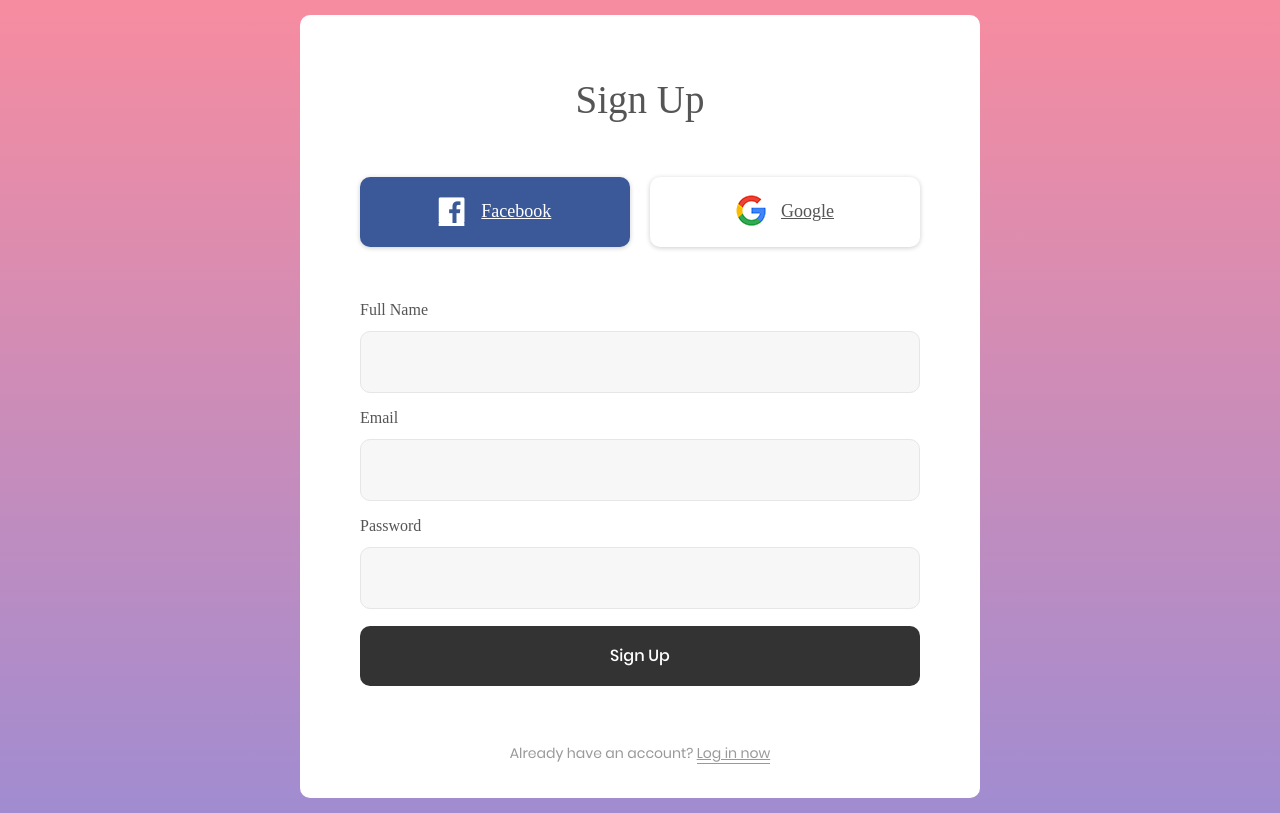
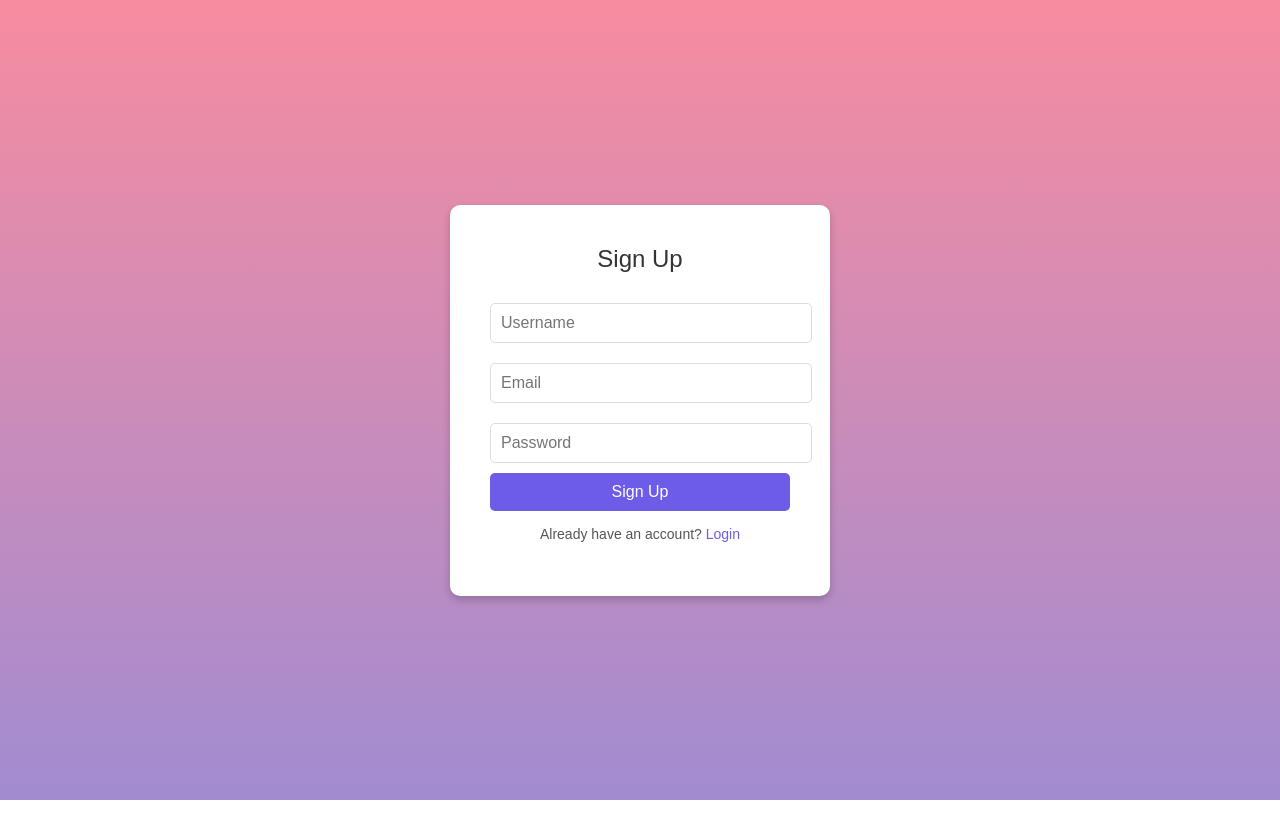
Before and after one commit to Bauer410/ExpenseTracker, a Flask app: page /signup in a window 1280 px wide. Run offline with Flask 3, Linux system fonts and the light colour scheme; some libraries are stand-ins or nearby versions; some web fonts are replaced.

Commit message:
- adapt all components to work correctly together - auto formating html files

```diff
--- a/app.py
+++ b/app.py
@@ -6,31 +6,46 @@ app = Flask(__name__, static_folder='templates', static_url_path='/static')
 db = DatabaseManager()
 app.secret_key = "secret_key"  # Necessary for using flash messages
 
+
 @app.route('/')
 def index():
     if 'username' not in session:
         return redirect(url_for('login'))
 
+    dbUser = db.getUserByUsername(session['username'])
     expenses = []
-    total_expenses = 0
-    if not app.debug:
-        expenses = db.getUserExpenses()
-        total_expenses = db.getTotalExpenses()
+    expensesAllUsers = db.getUserExpenses()
+    for expense in expensesAllUsers:
+        if expense['username'] == dbUser['username']:
+            expenses.append(expense)
 
-    return render_template('index.html', expenses=expenses, total_expenses=total_expenses)
+    return render_template('index.html', expenses=expenses, total_expenses=db.getTotalExpenses(dbUser['user_id']))
+
 
 @app.route('/login', methods=['GET', 'POST'])
 def login():
     if request.method == 'POST':
-        # Automatically log in without checking credentials
         session['username'] = request.form['username']
         flash("Login successful", "success")
         return redirect(url_for('index'))
-    return render_template('Login.html')
+    return render_template('login.html')
+
 
 @app.route('/loginVerify', methods=['POST'])
 def login_verify():
-    return login()
+    username = request.form['username']
+    password = request.form['password']
+    dbUser = db.getUserByUsername(username)
+
+    # Check if the username and password match
+    if dbUser['username'] == username and dbUser['password_hash'] == password:
+        session['username'] = username
+        flash("Login successful", "success")
+        return redirect(url_for('index'))
+    else:
+        flash("Invalid credentials", "error")
+        return redirect(url_for('login'))
+
 
 @app.route('/logout')
 def logout():
@@ -38,13 +53,20 @@ def logout():
     flash("You have been logged out", "success")
     return redirect(url_for('login'))
 
+
 @app.route('/signup', methods=['GET', 'POST'])
 def signup():
     if request.method == 'POST':
-        # Dummy action to redirect to the main page after signup
+        username = request.form['username']
+        email = request.form['email']
+        password = request.form['password']
+
+        db.addUser(username, email, password)
+        session['username'] = request.form['username']
         flash('Sign up successful! Redirecting to the main page.', 'success')
         return redirect(url_for('index'))
-    return render_template('SignUp.html')
+    return render_template('signup.html')
+
 
 @app.route("/addExpense", methods=['POST'])
 def add_expense():
@@ -52,16 +74,21 @@ def add_expense():
         flash("You need to log in first", "error")
         return redirect(url_for('login'))
 
+    dbUser = db.getUserByUsername(session['username'])
+
     description = request.form.get('description')
     amount = request.form.get('amount')
     category = request.form.get('category')
-    expense = ExpenseDto(11, category, float(amount), description)
+    expense = ExpenseDto(dbUser['user_id'], category, float(amount), description)
     db.saveExpense(expense)
+
     flash("Expense added successfully!", "success")
     return redirect(url_for('index'))
+
 
 def function_to_test(x):
     return x * x
 
+
 if __name__ == '__main__':
     app.run(debug=True)
--- a/templates/SignUp.html
+++ /dev/null
@@ -1,126 +0,0 @@
-<!DOCTYPE html>
-<html lang="en">
-  <head>
-    <title>Expense Tracker Signup Page</title>
-    <meta charset="UTF-8" />
-    <meta name="viewport" content="width=device-width, initial-scale=1" />
-    <link rel="icon" type="image/png" href="images/icons/favicon.ico" />
-    <link
-      rel="stylesheet"
-      type="text/css"
-      href="vendor/bootstrap/css/bootstrap.min.css"
-    />
-    <link
-      rel="stylesheet"
-      type="text/css"
-      href="fonts/font-awesome-4.7.0/css/font-awesome.min.css"
-    />
-    <link
-      rel="stylesheet"
-      type="text/css"
-      href="fonts/Linearicons-Free-v1.0.0/icon-font.min.css"
-    />
-    <link rel="stylesheet" type="text/css" href="vendor/animate/animate.css" />
-    <link
-      rel="stylesheet"
-      type="text/css"
-      href="vendor/css-hamburgers/hamburgers.min.css"
-    />
-    <link
-      rel="stylesheet"
-      type="text/css"
-      href="vendor/animsition/css/animsition.min.css"
-    />
-    <link
-      rel="stylesheet"
-      type="text/css"
-      href="vendor/select2/select2.min.css"
-    />
-    <link
-      rel="stylesheet"
-      type="text/css"
-      href="vendor/daterangepicker/daterangepicker.css"
-    />
-    <link rel="stylesheet" type="text/css" href="css/util.css" />
-    <link rel="stylesheet" type="text/css" href="css/main.css" />
-  </head>
-  <body>
-    <div class="limiter">
-      <div
-        class="container-login100"
-        style="background: linear-gradient(to bottom, #f78ca0, #a18cd1)"
-      >
-        <div class="wrap-login100 p-l-110 p-r-110 p-t-62 p-b-33">
-          <form class="login100-form validate-form flex-sb flex-w">
-            <span class="login100-form-title p-b-53"> Sign Up </span>
-
-            <a href="#" class="btn-face m-b-20">
-              <i class="fa fa-facebook-official"></i>
-              Facebook
-            </a>
-
-            <a href="#" class="btn-google m-b-20">
-              <img src="images/icons/icon-google.png" alt="GOOGLE" />
-              Google
-            </a>
-
-            <div class="p-t-31 p-b-9">
-              <span class="txt1"> Full Name </span>
-            </div>
-            <div
-              class="wrap-input100 validate-input"
-              data-validate="Full Name is required"
-            >
-              <input class="input100" type="text" name="fullname" />
-              <span class="focus-input100"></span>
-            </div>
-
-            <div class="p-t-13 p-b-9">
-              <span class="txt1"> Email </span>
-            </div>
-            <div
-              class="wrap-input100 validate-input"
-              data-validate="Valid email is required: ex@abc.xyz"
-            >
-              <input class="input100" type="email" name="email" />
-              <span class="focus-input100"></span>
-            </div>
-
-            <div class="p-t-13 p-b-9">
-              <span class="txt1"> Password </span>
-            </div>
-            <div
-              class="wrap-input100 validate-input"
-              data-validate="Password is required"
-            >
-              <input class="input100" type="password" name="password" />
-              <span class="focus-input100"></span>
-            </div>
-
-            <div class="container-login100-form-btn m-t-17">
-              <button class="login100-form-btn">Sign Up</button>
-            </div>
-
-            <div class="w-full text-center p-t-55">
-              <span class="txt2"> Already have an account? </span>
-
-              <a href="#" class="txt2 bo1"> Log in now </a>
-            </div>
-          </form>
-        </div>
-      </div>
-    </div>
-
-    <div id="dropDownSelect1"></div>
-
-    <script src="vendor/jquery/jquery-3.2.1.min.js"></script>
-    <script src="vendor/animsition/js/animsition.min.js"></script>
-    <script src="vendor/bootstrap/js/popper.js"></script>
-    <script src="vendor/bootstrap/js/bootstrap.min.js"></script>
-    <script src="vendor/select2/select2.min.js"></script>
-    <script src="vendor/daterangepicker/moment.min.js"></script>
-    <script src="vendor/daterangepicker/daterangepicker.js"></script>
-    <script src="vendor/countdowntime/countdowntime.js"></script>
-    <script src="js/main.js"></script>
-  </body>
-</html>
--- a/templates/Login.html
+++ b/templates/signup.html
@@ -3,7 +3,7 @@
 <head>
     <meta charset="UTF-8">
     <meta name="viewport" content="width=device-width, initial-scale=1.0">
-    <title>Login Page</title>
+    <title>Sign Up Page</title>
     <style>
         body, html {
             height: 100%;
@@ -75,10 +75,12 @@
             border-radius: 5px;
             font-size: 14px;
         }
+
         .flash-message.success {
             background-color: #d4edda;
             color: #155724;
         }
+
         .flash-message.error {
             background-color: #f8d7da;
             color: #721c24;
@@ -87,7 +89,7 @@
 </head>
 <body>
 <div class="login-container">
-        <div class="login-title">Login</div>
+    <div class="login-title">Sign Up</div>
 
     {% with messages = get_flashed_messages(with_categories=true) %}
         {% if messages %}
@@ -99,14 +101,14 @@
         {% endif %}
     {% endwith %}
 
-        <form id="login-form" action="{{ url_for('login_verify') }}" method="post">
+    <form id="login-form" action="{{ url_for('signup') }}" method="post">
         <input name="username" type="text" placeholder="Username" class="input-field" required>
+        <input name="email" type="text" placeholder="Email" class="input-field" required>
         <input name="password" type="password" placeholder="Password" class="input-field" required>
-            <button type="submit" class="login-button">Sign In</button>
+        <button type="submit" class="login-button">Sign Up</button>
     </form>
     <div class="additional-links">
-            <p><a href="#">Forgot password?</a></p>
-            <p>Not a member? <a href="#">Sign up now</a></p>
+        <p>Already have an account? <a href="{{ url_for('login') }}">Login</a></p>
     </div>
 </div>
 </body>
```
Also changed, not shown: database/DatabaseManager.py (+9 -2 lines), templates/index.html (+37 -7 lines), templates/login.html (added, +115 -0 lines). Lines whose indentation alone changed are shown as unchanged.
